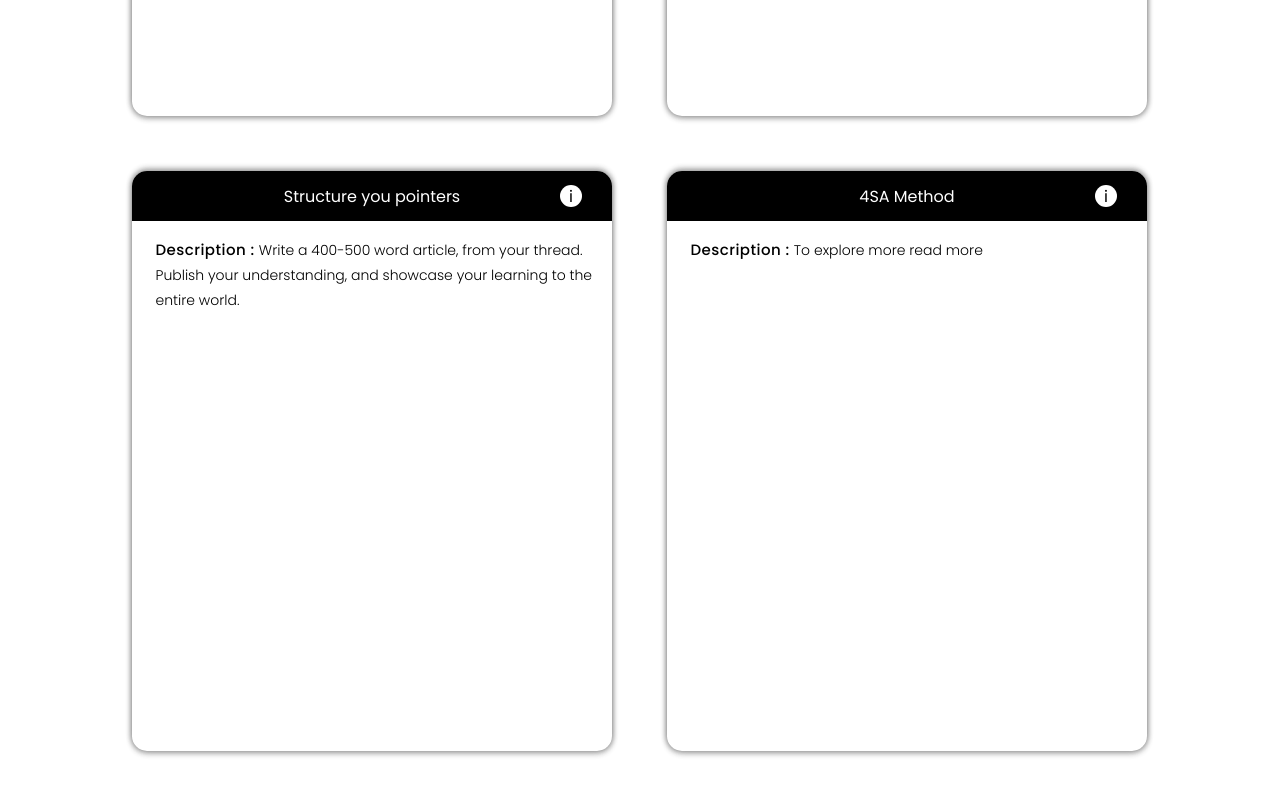
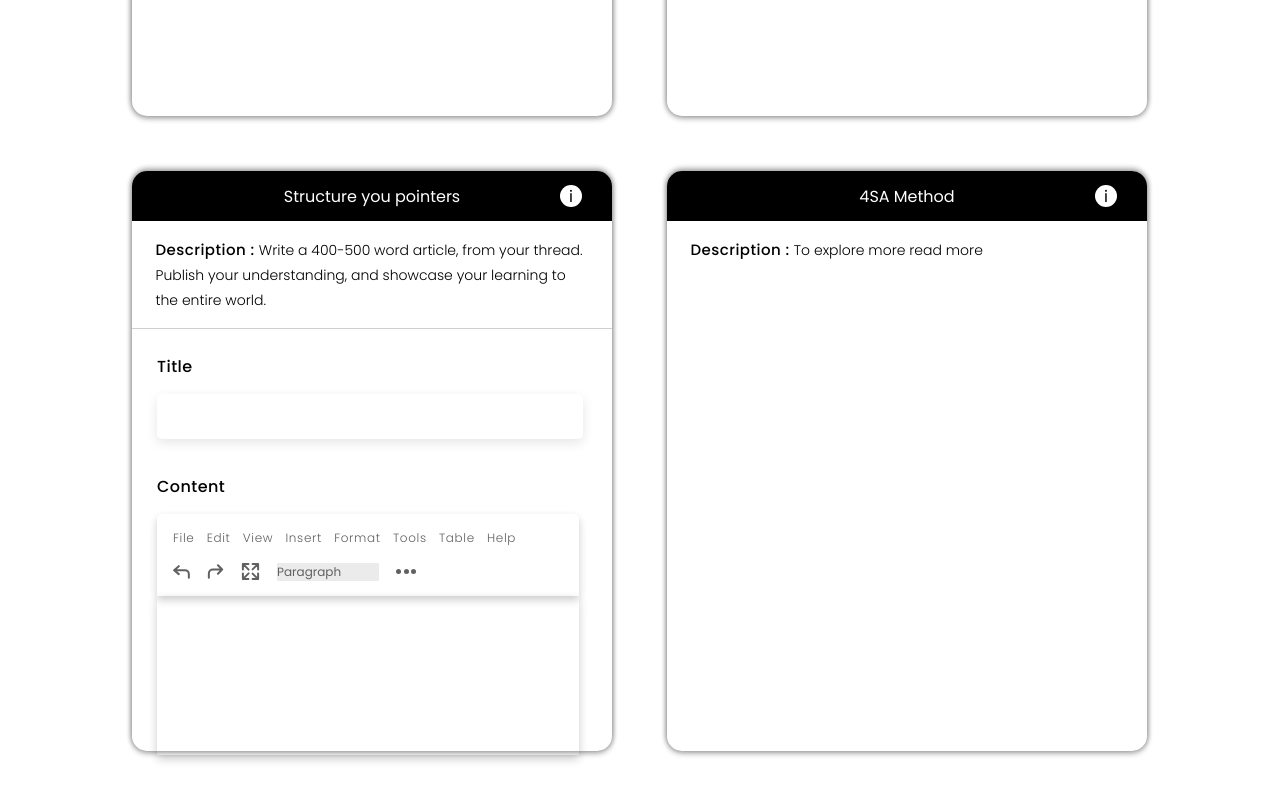
Before and after one commit to yugalJ7/deepThought-board, a plain HTML site: page index.html in a window 1280 px wide. Shown: the part 880-1680 px from the top of the page. Drawn offline with Linux system fonts and the light colour scheme.

Commit message:
add new data set, styled first and third grid, and some script to render new element

```diff
--- /dev/null
+++ b/constant/data.js
@@ -0,0 +1,34 @@
+export const toolbar = [
+  {
+    id: 1,
+    text: "File",
+  },
+  {
+    id: 2,
+    text: "Edit",
+  },
+  {
+    id: 3,
+    text: "View",
+  },
+  {
+    id: 4,
+    text: "Insert",
+  },
+  {
+    id: 5,
+    text: "Format",
+  },
+  {
+    id: 6,
+    text: "Tools",
+  },
+  {
+    id: 7,
+    text: "Table",
+  },
+  {
+    id: 8,
+    text: "Help",
+  },
+];
--- a/index.html
+++ b/index.html
@@ -53,7 +53,26 @@
     </div>
     <!-- Information Grid -->
     <div class="infogrid">
-      <div class="style-grid">
+      <div class="style-grid infogrid_first">
+        <div class="sty-grid_head">
+          <span class="grid-head_text"></span>
+          <span class="grid-head_icon">i</span>
+        </div>
+        <div class="infogrid-desc">
+          <span>Description :</span>
+          <span></span>
+        </div>
+        <div class="infogrid_first-video">
+          <iframe
+            width="480"
+            height="291"
+            src="https://www.youtube.com/embed/TiMRwri1xJ8"
+            frameborder="0"
+            style="margin-top: 20px"
+          ></iframe>
+        </div>
+      </div>
+      <div class="style-grid infogrid_second">
         <div class="sty-grid_head">
           <span class="grid-head_text"></span>
           <span class="grid-head_icon">i</span>
@@ -63,7 +82,7 @@
           <span></span>
         </div>
       </div>
-      <div class="style-grid">
+      <div class="style-grid infogrid_third">
         <div class="sty-grid_head">
           <span class="grid-head_text"></span>
           <span class="grid-head_icon">i</span>
@@ -72,8 +91,28 @@
           <span>Description :</span>
           <span></span>
         </div>
+        <div class="infogrid_third-content">
+          <h4>Title</h4>
+          <input type="text" />
+          <h4>Content</h4>
+          <div class="third_tools">
+            <div class="third-tools_topbar"></div>
+            <div class="third-tools_bottombar">
+              <img src="./assets/Icon-arrow_left.svg" alt="Left arrow" />
+              <img src="./assets/Icon-arrow_right.svg" alt="Right arrow" />
+              <img src="./assets/Icon-expand.svg" alt="Expand arrow" />
+              <span>Paragraph</span>
+              <div class="bottombar_more">
+                <span class="style-bottomMore"></span>
+                <span class="style-bottomMore"></span>
+                <span class="style-bottomMore"></span>
+              </div>
+            </div>
+          </div>
+          <div class="third_blank"></div>
+        </div>
       </div>
-      <div class="style-grid">
+      <div class="style-grid infogrid_fourth">
         <div class="sty-grid_head">
           <span class="grid-head_text"></span>
           <span class="grid-head_icon">i</span>
@@ -82,16 +121,7 @@
           <span>Description :</span>
           <span></span>
         </div>
-      </div>
-      <div class="style-grid">
-        <div class="sty-grid_head">
-          <span class="grid-head_text"></span>
-          <span class="grid-head_icon">i</span>
-        </div>
-        <div class="infogrid-desc">
-          <span>Description :</span>
-          <span></span>
-        </div>
+        <div class=""></div>
       </div>
     </div>
     <!-- Journey & Notice Board -->
@@ -130,6 +160,6 @@
         <img src="./assets/icon-schedule.svg" alt="schedule" />
       </div>
     </div>
-    <script src="./script.js"></script>
+    <script type="module" src="./script.js"></script>
   </body>
 </html>
--- a/script.js
+++ b/script.js
@@ -1,3 +1,5 @@
+import { toolbar } from "./constant/data.js";
+
 async function fetchData() {
   try {
     const res = await fetch("./constant/data.json");
@@ -32,3 +34,17 @@ function renderedData(data) {
 }
 
 fetchData();
+
+//Third Grid Toolbar
+function addSpanElement() {
+  toolbar.forEach((item) => {
+    const newSpan = document.createElement("span");
+    newSpan.className = "topbar_text";
+    const content = document.createTextNode(`${item.text}`);
+    newSpan.appendChild(content);
+    const parentDiv = document.querySelector(".third-tools_topbar");
+    parentDiv.appendChild(newSpan);
+  });
+}
+
+addSpanElement();
--- a/style.css
+++ b/style.css
@@ -269,7 +269,7 @@ button {
 }
 
 .infogrid-desc {
-  width: 453px;
+  width: 434px;
   margin: 16px 23.5px;
 }
 .infogrid-desc span {
@@ -282,3 +282,88 @@ button {
   font-size: 15px;
   letter-spacing: 0.45px;
 }
+
+.infogrid_third-content {
+  width: 430px;
+  height: 399px;
+  border-top: 1px solid #d1cece;
+  padding-left: 25px;
+  padding-right: 25px;
+  padding-top: 25px;
+}
+
+.infogrid_third-content h4 {
+  font-size: 16px;
+  font-weight: 401;
+  letter-spacing: 0.45px;
+  margin-bottom: 15px;
+}
+
+.infogrid_third-content input {
+  width: 422px;
+  height: 43px;
+  border-radius: 5px;
+  box-shadow: rgba(0, 0, 0, 0.1) 0px 4px 12px;
+  border: none;
+  margin-bottom: 35px;
+}
+
+.third_tools {
+  width: 390px;
+  height: 52px;
+  border-top-left-radius: 5px;
+  border-top-right-radius: 5px;
+  box-shadow: rgba(0, 0, 0, 0.2) 0px 4px 9px;
+  padding: 15px 16px;
+  display: flex;
+  flex-direction: column;
+  justify-content: space-between;
+}
+
+.third-tools_topbar {
+  display: flex;
+  justify-content: space-between;
+  width: 88%;
+}
+
+.topbar_text {
+  font-size: 12px;
+  color: #616161;
+  letter-spacing: 0.65px;
+  font-weight: 350;
+}
+
+.third-tools_bottombar {
+  display: flex;
+  justify-content: start;
+  width: 88%;
+  gap: 17px;
+  align-items: center;
+}
+
+.third-tools_bottombar span {
+  width: 102px;
+  height: 18px;
+  background-color: #ebebeb;
+  color: #616161;
+  font-size: 12px;
+}
+.third_blank {
+  width: 422px;
+  height: 159px;
+  box-shadow: rgba(0, 0, 0, 0.2) 0px 4px 9px;
+}
+
+.bottombar_more {
+  width: 20px;
+  height: 5px;
+  display: flex;
+  justify-content: space-between;
+}
+
+.bottombar_more span {
+  width: 5px;
+  height: 5px;
+  border-radius: 100%;
+  background-color: #616161;
+}
```
Also changed, not shown: assets/Icon-arrow_left.svg (added), assets/Icon-arrow_right.svg (added), assets/Icon-expand.svg (added), 1 other file.
